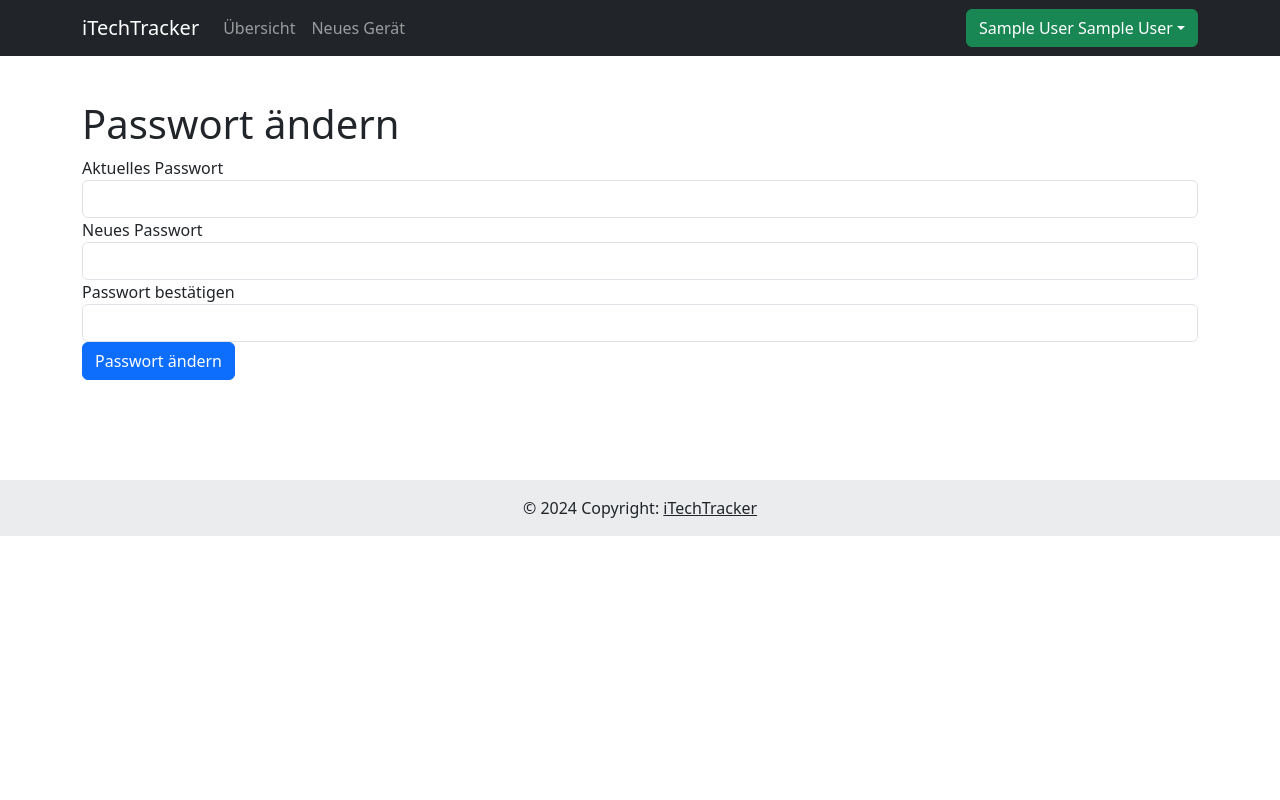
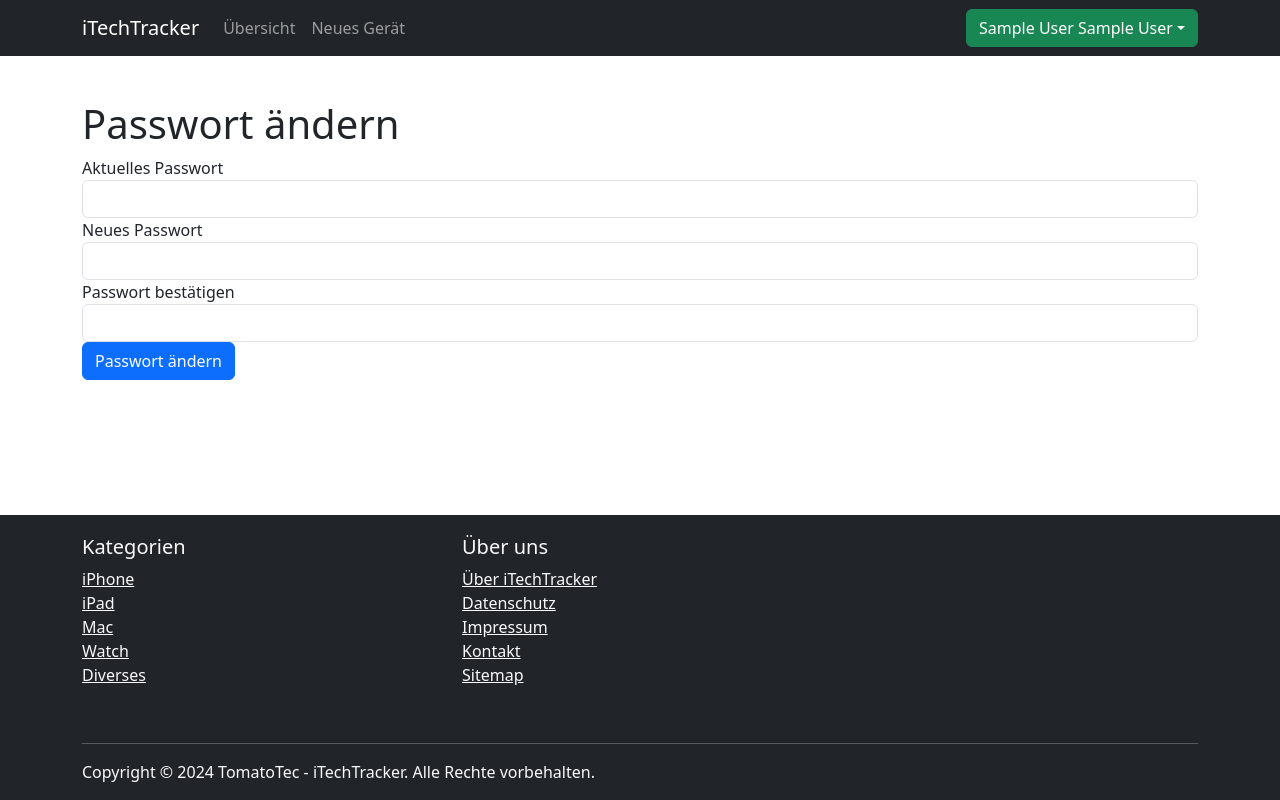
Before and after one commit to mgasche/iTechTracker, a PHP site: page /change-pw.php in a window 1280 px wide. Run offline with PHP 8.4, Linux system fonts and the light colour scheme; the visitor is signed in with stand-in values (Sample User, id 1).

Commit message:
Footer angepasst

```diff
--- a/Style.css
+++ b/Style.css
@@ -1,7 +1,18 @@
 /* style.css */
-body{
-    margin-top: 100px !important;
+
+
+.content-all{
+    margin-top: 100px;
+    margin-bottom: 30px;
 }
-footer{
-    margin-top:100px;
+body {
+    min-height: 100vh;
+    display: flex;
+    flex-direction: column;
 }
+
+
+footer {
+    margin-top: auto;
+    padding-top: 20px;
+}
--- a/asset-creation.php
+++ b/asset-creation.php
@@ -31,7 +31,7 @@ include 'include/db-asset-creation.inc.php';
     <?php
     include 'include/navbar.inc.php';
     ?>
-    <div class="container">
+    <div class="container content-all">
         <h1>Gerät erstellen</h1>
         <?php
         // Ausgabe der Fehlermeldungen und Erfolgsmeldungen
--- a/change-pw.php
+++ b/change-pw.php
@@ -72,7 +72,7 @@ if ($_SERVER['REQUEST_METHOD'] == "POST") {
 
 <body>
     <?php include 'include/navbar.inc.php'; ?>
-    <div class="container">
+    <div class="container content-all">
         <h1>Passwort ändern</h1>
         <?php
         if (!empty($error)) {
--- a/include/footer.inc.php
+++ b/include/footer.inc.php
@@ -1,8 +1,40 @@
-<footer class="bg-body-tertiary text-center text-lg-start">
-  <!-- Copyright -->
-  <div class="text-center p-3" style="background-color: rgba(0, 0, 0, 0.05);">
-    © 2024 Copyright:
-    <a class="text-body" href="http://localhost/">iTechTracker</a>
+<footer class="footer bg-dark text-light ">
+  <div class="container">
+    <div class="row">
+      <div class="col-md-4">
+        <h5>Kategorien</h5>
+        <ul class="list-unstyled">
+          <li><a href="#" class="text-light">iPhone</a></li>
+          <li><a href="#" class="text-light">iPad</a></li>
+          <li><a href="#" class="text-light">Mac</a></li>
+          <li><a href="#" class="text-light">Watch</a></li>
+          <li><a href="#" class="text-light">Diverses</a></li>
+        </ul>
+      </div>
+      <div class="col-md-4">
+        <h5>Über uns</h5>
+        <ul class="list-unstyled">
+          <li><a href="./about.php" class="text-light">Über iTechTracker</a></li>
+          <li><a href="./datenschutz.php" class="text-light">Datenschutz</a></li>
+          <li><a href="./impressum.php" class="text-light">Impressum</a></li>
+          <li><a href="./kontakt" class="text-light">Kontakt</a></li>
+          <li><a href="#" class="text-light">Sitemap</a></li>
+        </ul>
+      </div>
+    </div>
+    <div class="row mt-4">
+      <div class="col">
+        <hr class="bg-light">
+      </div>
+    </div>
+    <div class="row">
+      <div class="col">
+        <?php
+        $year = date('Y');
+        echo '<p>Copyright &copy; ' . $year . ' TomatoTec - iTechTracker. Alle Rechte vorbehalten.</p>';
+        ?>
+      </div>
+    </div>
   </div>
-  <!-- Copyright -->
+
 </footer>
--- a/index.php
+++ b/index.php
@@ -32,7 +32,7 @@ $result = $stmt->get_result();
     // Include Navbar
     include 'include/navbar.inc.php';
     ?>
-    <div class="container">
+    <div class="container content-all">
         <h1>Willkommen beim iTechTracker</h1>
         <p>Hier sehen Sie alle erstellten Assets der User</p>
         <table class="table">
--- a/login.php
+++ b/login.php
@@ -64,7 +64,7 @@ if ($_SERVER["REQUEST_METHOD"] == "POST") {
     <meta charset="utf-8">
     <meta http-equiv="X-UA-Compatible" content="IE=edge">
     <meta name="viewport" content="width=device-width, initial-scale=1">
-    <title>Login</title>
+    <title>Login - iTechTracker</title>
 
     <!-- CSS verlinken -->
     <link rel="stylesheet" href="style.css">
--- a/register.php
+++ b/register.php
@@ -24,7 +24,7 @@ $error = $message = '';
 
 <body>
   <div class="container">
-    <h1>Registrierung</h1>
+    <h1>Registrierung - iTechTracker</h1>
     <p>
       Bitte registrieren Sie sich, damit Sie diesen Dienst benutzen können.
     </p>
```
Also changed, not shown: javascript/footer.js (added, +9 -0 lines), overview.php (+12 -3 lines).
